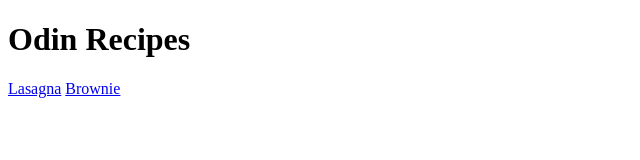
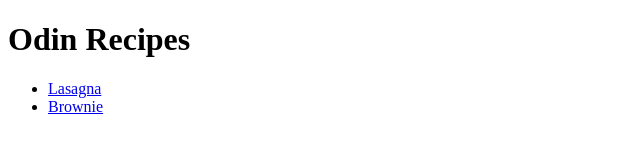
Before and after one commit to anaisang/odin-recipes, a plain HTML site: page index.html in a window 1280 px wide. Shown: the whole page, without its empty margins (0-640 px from the left). Drawn offline with Linux system fonts and the light colour scheme.

Commit message:
Add published link to README.md and put recipes in unordered list

```diff
--- a/index.html
+++ b/index.html
@@ -7,7 +7,10 @@
 </head>
 <body>
     <h1>Odin Recipes</h1>
-    <a href="recipes/lasagna.html">Lasagna</a>
-    <a href="recipes/brownie.html">Brownie</a>
+    <ul>
+        <li><a href="recipes/lasagna.html">Lasagna</a></li>
+        <li><a href="recipes/brownie.html">Brownie</a></li>
+    </ul>
+
 </body>
 </html>
```
Also changed, not shown: 1 other file.
